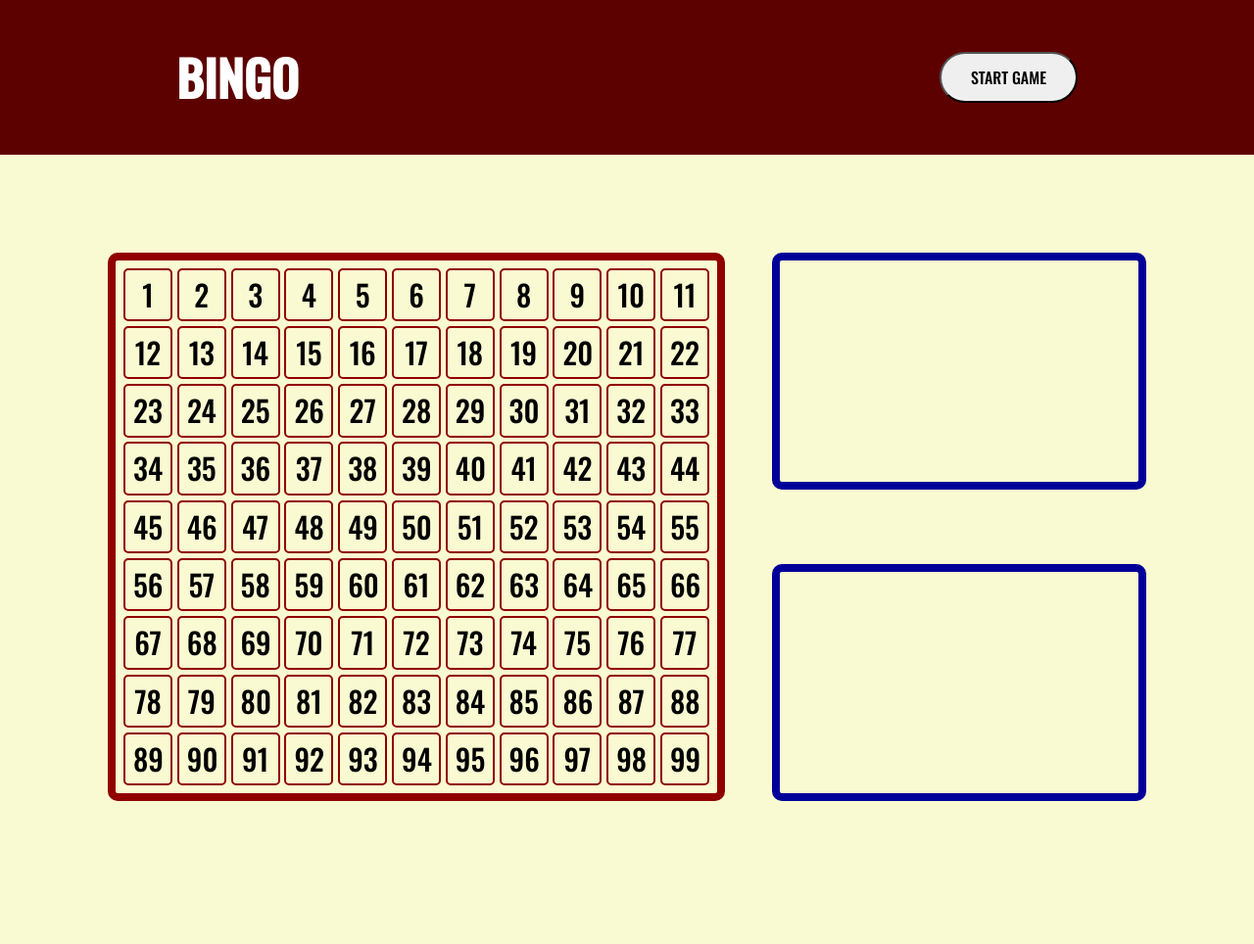
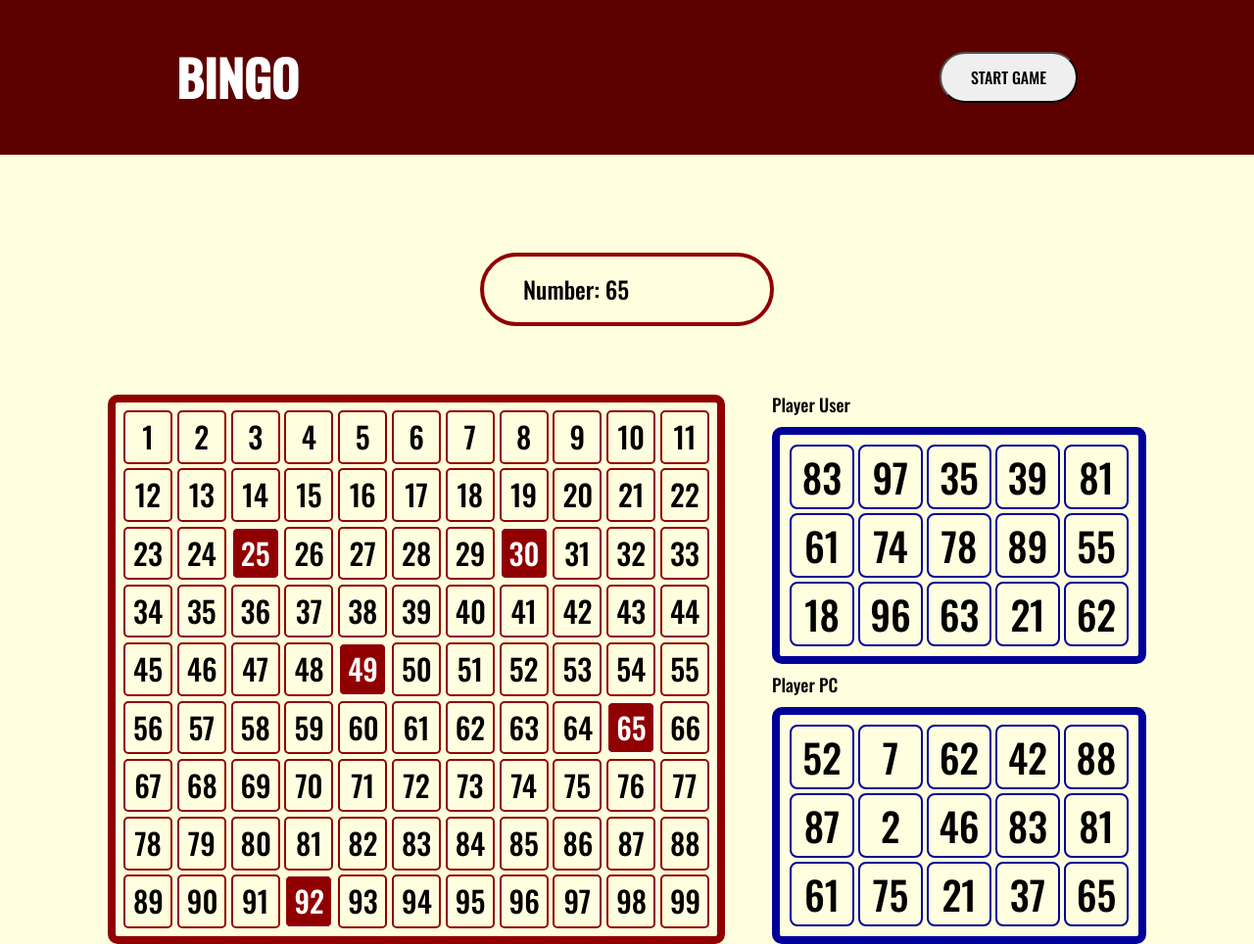
Before and after one commit to eugeniavalls/bingo, a website built with Vite: page src/index.html in a window 1280 px wide. Shown: the whole page at 98% size. Before the commit the page ends 818 px from the top, so only its background shows below. Built offline with nearby package versions, Linux system fonts and the light colour scheme; some packages are replaced by stand-ins of ours.

Commit message:
final clase

```diff
--- a/src/index.html
+++ b/src/index.html
@@ -4,9 +4,12 @@
     <meta charset="UTF-8" />
     <link rel="icon" type="image/svg+xml" href="" />
     <meta name="viewport" content="width=device-width, initial-scale=1.0" />
-    <link rel="preconnect" href="https://fonts.googleapis.com">
-    <link rel="preconnect" href="https://fonts.gstatic.com" crossorigin>
-    <link href="https://fonts.googleapis.com/css2?family=Oswald:wght@500&display=swap" rel="stylesheet">
+    <link rel="preconnect" href="https://fonts.googleapis.com" />
+    <link rel="preconnect" href="https://fonts.gstatic.com" crossorigin />
+    <link
+      href="https://fonts.googleapis.com/css2?family=Oswald:wght@500&display=swap"
+      rel="stylesheet"
+    />
     <title>Bingo</title>
   </head>
   <body>
@@ -14,115 +17,115 @@
       <h1 class="title">BINGO</h1>
       <button class="button-start" id="button-start">START GAME</button>
     </header>
-    <!-- <div class="counter">
-      <span>Number: 56</span>
-    </div> -->
+    <div class="counter">
+      <span id="counter">Number: 56</span>
+    </div>
     <main class="main" id="main">
       <div class="numbers" id="numbers">
-        <p class="number" id="number">1</p>
-        <p class="number" id="number">2</p>
-        <p class="number" id="number">3</p>
-        <p class="number" id="number">4</p>
-        <p class="number" id="number">5</p>
-        <p class="number" id="number">6</p>
-        <p class="number" id="number">7</p>
-        <p class="number" id="number">8</p>
-        <p class="number" id="number">9</p>
-        <p class="number" id="number">10</p>
+        <p class="number" id="number" data-number="1">1</p>
+        <p class="number" id="number" data-number="2">2</p>
+        <p class="number" id="number" data-number="3">3</p>
+        <p class="number" id="number" data-number="4">4</p>
+        <p class="number" id="number" data-number="5">5</p>
+        <p class="number" id="number" data-number="6">6</p>
+        <p class="number" id="number" data-number="7">7</p>
+        <p class="number" id="number" data-number="8">8</p>
+        <p class="number" id="number" data-number="9">9</p>
+        <p class="number" id="number" data-number="10">10</p>
         <!-- <p class="number painted-number" id="number">11</p> -->
-        <p class="number" id="number">11</p>
-        <p class="number" id="number">12</p>
-        <p class="number" id="number">13</p>
-        <p class="number" id="number">14</p>
-        <p class="number" id="number">15</p>
-        <p class="number" id="number">16</p>
-        <p class="number" id="number">17</p>
-        <p class="number" id="number">18</p>
-        <p class="number" id="number">19</p>
-        <p class="number" id="number">20</p>
-        <p class="number" id="number">21</p>
-        <p class="number" id="number">22</p>
-        <p class="number" id="number">23</p>
-        <p class="number" id="number">24</p>
-        <p class="number" id="number">25</p>
-        <p class="number" id="number">26</p>
-        <p class="number" id="number">27</p>
-        <p class="number" id="number">28</p>
-        <p class="number" id="number">29</p>
-        <p class="number" id="number">30</p>
-        <p class="number" id="number">31</p>
-        <p class="number" id="number">32</p>
-        <p class="number" id="number">33</p>
-        <p class="number" id="number">34</p>
-        <p class="number" id="number">35</p>
-        <p class="number" id="number">36</p>
-        <p class="number" id="number">37</p>
-        <p class="number" id="number">38</p>
-        <p class="number" id="number">39</p>
-        <p class="number" id="number">40</p>
-        <p class="number" id="number">41</p>
-        <p class="number" id="number">42</p>
-        <p class="number" id="number">43</p>
-        <p class="number" id="number">44</p>
-        <p class="number" id="number">45</p>
-        <p class="number" id="number">46</p>
-        <p class="number" id="number">47</p>
-        <p class="number" id="number">48</p>
-        <p class="number" id="number">49</p>
-        <p class="number" id="number">50</p>
-        <p class="number" id="number">51</p>
-        <p class="number" id="number">52</p>
-        <p class="number" id="number">53</p>
-        <p class="number" id="number">54</p>
-        <p class="number" id="number">55</p>
-        <p class="number" id="number">56</p>
-        <p class="number" id="number">57</p>
-        <p class="number" id="number">58</p>
-        <p class="number" id="number">59</p>
-        <p class="number" id="number">60</p>
-        <p class="number" id="number">61</p>
-        <p class="number" id="number">62</p>
-        <p class="number" id="number">63</p>
-        <p class="number" id="number">64</p>
-        <p class="number" id="number">65</p>
-        <p class="number" id="number">66</p>
-        <p class="number" id="number">67</p>
-        <p class="number" id="number">68</p>
-        <p class="number" id="number">69</p>
-        <p class="number" id="number">70</p>
-        <p class="number" id="number">71</p>
-        <p class="number" id="number">72</p>
-        <p class="number" id="number">73</p>
-        <p class="number" id="number">74</p>
-        <p class="number" id="number">75</p>
-        <p class="number" id="number">76</p>
-        <p class="number" id="number">77</p>
-        <p class="number" id="number">78</p>
-        <p class="number" id="number">79</p>
-        <p class="number" id="number">80</p>
-        <p class="number" id="number">81</p>
-        <p class="number" id="number">82</p>
-        <p class="number" id="number">83</p>
-        <p class="number" id="number">84</p>
-        <p class="number" id="number">85</p>
-        <p class="number" id="number">86</p>
-        <p class="number" id="number">87</p>
-        <p class="number" id="number">88</p>
-        <p class="number" id="number">89</p>
-        <p class="number" id="number">90</p>
-        <p class="number" id="number">91</p>
-        <p class="number" id="number">92</p>
-        <p class="number" id="number">93</p>
-        <p class="number" id="number">94</p>
-        <p class="number" id="number">95</p>
-        <p class="number" id="number">96</p>
-        <p class="number" id="number">97</p>
-        <p class="number" id="number">98</p>
-        <p class="number" id="number">99</p>
+        <p class="number" id="number" data-number="11">11</p>
+        <p class="number" id="number" data-number="12">12</p>
+        <p class="number" id="number" data-number="13">13</p>
+        <p class="number" id="number" data-number="14">14</p>
+        <p class="number" id="number" data-number="15">15</p>
+        <p class="number" id="number" data-number="16">16</p>
+        <p class="number" id="number" data-number="17">17</p>
+        <p class="number" id="number" data-number="18">18</p>
+        <p class="number" id="number" data-number="19">19</p>
+        <p class="number" id="number" data-number="20">20</p>
+        <p class="number" id="number" data-number="21">21</p>
+        <p class="number" id="number" data-number="22">22</p>
+        <p class="number" id="number" data-number="23">23</p>
+        <p class="number" id="number" data-number="24">24</p>
+        <p class="number" id="number" data-number="25">25</p>
+        <p class="number" id="number" data-number="26">26</p>
+        <p class="number" id="number" data-number="27">27</p>
+        <p class="number" id="number" data-number="28">28</p>
+        <p class="number" id="number" data-number="29">29</p>
+        <p class="number" id="number" data-number="30">30</p>
+        <p class="number" id="number" data-number="31">31</p>
+        <p class="number" id="number" data-number="32">32</p>
+        <p class="number" id="number" data-number="33">33</p>
+        <p class="number" id="number" data-number="34">34</p>
+        <p class="number" id="number" data-number="35">35</p>
+        <p class="number" id="number" data-number="36">36</p>
+        <p class="number" id="number" data-number="37">37</p>
+        <p class="number" id="number" data-number="38">38</p>
+        <p class="number" id="number" data-number="39">39</p>
+        <p class="number" id="number" data-number="40">40</p>
+        <p class="number" id="number" data-number="41">41</p>
+        <p class="number" id="number" data-number="42">42</p>
+        <p class="number" id="number" data-number="43">43</p>
+        <p class="number" id="number" data-number="44">44</p>
+        <p class="number" id="number" data-number="45">45</p>
+        <p class="number" id="number" data-number="46">46</p>
+        <p class="number" id="number" data-number="47">47</p>
+        <p class="number" id="number" data-number="48">48</p>
+        <p class="number" id="number" data-number="49">49</p>
+        <p class="number" id="number" data-number="50">50</p>
+        <p class="number" id="number" data-number="51">51</p>
+        <p class="number" id="number" data-number="52">52</p>
+        <p class="number" id="number" data-number="53">53</p>
+        <p class="number" id="number" data-number="54">54</p>
+        <p class="number" id="number" data-number="55">55</p>
+        <p class="number" id="number" data-number="56">56</p>
+        <p class="number" id="number" data-number="57">57</p>
+        <p class="number" id="number" data-number="58">58</p>
+        <p class="number" id="number" data-number="59">59</p>
+        <p class="number" id="number" data-number="60">60</p>
+        <p class="number" id="number" data-number="61">61</p>
+        <p class="number" id="number" data-number="62">62</p>
+        <p class="number" id="number" data-number="63">63</p>
+        <p class="number" id="number" data-number="64">64</p>
+        <p class="number" id="number" data-number="65">65</p>
+        <p class="number" id="number" data-number="66">66</p>
+        <p class="number" id="number" data-number="67">67</p>
+        <p class="number" id="number" data-number="68">68</p>
+        <p class="number" id="number" data-number="69">69</p>
+        <p class="number" id="number" data-number="70">70</p>
+        <p class="number" id="number" data-number="71">71</p>
+        <p class="number" id="number" data-number="72">72</p>
+        <p class="number" id="number" data-number="73">73</p>
+        <p class="number" id="number" data-number="74">74</p>
+        <p class="number" id="number" data-number="75">75</p>
+        <p class="number" id="number" data-number="76">76</p>
+        <p class="number" id="number" data-number="77">77</p>
+        <p class="number" id="number" data-number="78">78</p>
+        <p class="number" id="number" data-number="79">79</p>
+        <p class="number" id="number" data-number="80">80</p>
+        <p class="number" id="number" data-number="81">81</p>
+        <p class="number" id="number" data-number="82">82</p>
+        <p class="number" id="number" data-number="83">83</p>
+        <p class="number" id="number" data-number="84">84</p>
+        <p class="number" id="number" data-number="85">85</p>
+        <p class="number" id="number" data-number="86">86</p>
+        <p class="number" id="number" data-number="87">87</p>
+        <p class="number" id="number" data-number="88">88</p>
+        <p class="number" id="number" data-number="89">89</p>
+        <p class="number" id="number" data-number="90">90</p>
+        <p class="number" id="number" data-number="91">91</p>
+        <p class="number" id="number" data-number="92">92</p>
+        <p class="number" id="number" data-number="93">93</p>
+        <p class="number" id="number" data-number="94">94</p>
+        <p class="number" id="number" data-number="95">95</p>
+        <p class="number" id="number" data-number="96">96</p>
+        <p class="number" id="number" data-number="97">97</p>
+        <p class="number" id="number" data-number="98">98</p>
+        <p class="number" id="number" data-number="99">99</p>
       </div>
 
       <div class="cardboards" id="cardboards">
-        <!-- <p class="players">Player User</p> -->
+        <p class="players">Player User</p>
         <div class="cardboard" id="cardboard-user">
           <!-- <p class="cardboard-number " > 1</p>
           <p class="cardboard-number " > 2</p>
@@ -142,7 +145,7 @@
           <p class="cardboard-number  " > 14</p>
           <p class="cardboard-number  " > 15</p> -->
         </div>
-        <!-- <p class="players">Player PC</p> -->
+        <p class="players">Player PC</p>
         <div class="cardboard" id="cardboard-pc">
           <!-- <p class="cardboard-number " > 1</p>
           <p class="cardboard-number " > 2</p>
@@ -161,7 +164,6 @@
           <p class="cardboard-number " > 15</p> -->
         </div>
       </div>
-
     </main>
 
     <script type="module" src="./js/index.js"></script>
--- a/src/js/index.js
+++ b/src/js/index.js
@@ -30,7 +30,6 @@ import '../scss/styles.scss';
 
 // Cada vez que busquemos coincidencias comprobar si ya están todos marcados o no, si ya se han marcado todos, el juego termina y gana el jugador que haya completado el cartón antes.
 
-
 const buttonStart = document.getElementById('button-start');
 const mainElement = document.getElementById('main');
 const numbersElement = document.getElementById('numbers');
@@ -38,28 +37,62 @@ const numberElement = document.getElementById('number');
 const cardboardsElement = document.getElementById('cardboards');
 const cardboardUser = document.getElementById('cardboard-user');
 const cardboardPc = document.getElementById('cardboard-pc');
+const counterElement = document.getElementById('counter');
 
+const randomNumbers = Math.floor(Math.random() * 99);
 
-const randomNumbers = Math.floor(Math.random()*99);
+const getNumbersToFillBoard = () => {
+  let arrayNumbersCardboard = [];
 
-let arrayNumbersCardboard = [];
+  while (arrayNumbersCardboard.length < 15) {
+    const randomNumbersCardboards = Math.floor(Math.random() * 99 + 1);
+    if (!arrayNumbersCardboard.includes(randomNumbersCardboards)) {
+      arrayNumbersCardboard.push(randomNumbersCardboards);
+    }
+  }
 
-const randomNumbersCardboards = Math.floor(Math.random()*15);
+  return arrayNumbersCardboard;
+};
 
+const cardboards = board => {
+  const numbersBoard = getNumbersToFillBoard();
+  numbersBoard.forEach(number => {
+    const numberCardboard = document.createElement('p');
+    numberCardboard.textContent = number;
+    numberCardboard.dataset.number = number;
+    numberCardboard.classList.add('cardboard-number');
 
+    board.append(numberCardboard);
+  });
+};
 
-// const insertArray = () => {
+cardboards(cardboardUser);
+cardboards(cardboardPc);
 
-//     const fragment = document.createDocumentFragment();
-//     arrayNumbersCardboard.forEach(task => {
-//       const newTask = generateHtmlForTask(task);
-//       fragment.append(newTask);
-//     });
+let array99numbers = Array(99)
+  .fill()
+  .map((_, index) => index + 1);
 
-//     tasksElement.append(fragment);
-//   };
+const paintedNumbers = randomNumber => {
+  const selectedNumber = document.querySelector(
+    `[data-number="${randomNumber}"]`
+  );
+  selectedNumber.classList.add('painted-number');
+};
 
-//   const saveTask = task => {
-//     arrayNumbersCardboard.push(task);
-//     insertArray();
-//   };
+const painteNumbersCardboards = randomNumber => {
+  const selectNumberCardboard = cardboardUser.querySelector(
+    `[data-number="${randomNumber}"]`
+  );
+  selectNumberCardboard.classList.add('number-correct');
+};
+
+const getRandomNumber = () => {
+  const randomPosition = Math.floor(Math.random() * array99numbers.length);
+  const randomNumber = array99numbers[randomPosition];
+  array99numbers = array99numbers.filter(number => number !== randomNumber);
+  counterElement.textContent = `Number: ${randomNumber}`;
+  paintedNumbers(randomNumber);
+};
+
+setInterval(getRandomNumber, 1000);
--- a/src/scss/blocks/body.scss
+++ b/src/scss/blocks/body.scss
@@ -1,8 +1,7 @@
 html {
-
 }
 body {
-    // font-family: 'Anton', sans-serif;
-    font-family: 'Oswald', sans-serif;
-    background-color: lightgoldenrodyellow;
+  // font-family: 'Anton', sans-serif;
+  font-family: 'Oswald', sans-serif;
+  background-color: rgb(255, 255, 223);
 }
```
Also changed, not shown: src/scss/blocks/main.scss (+8 -9 lines).
